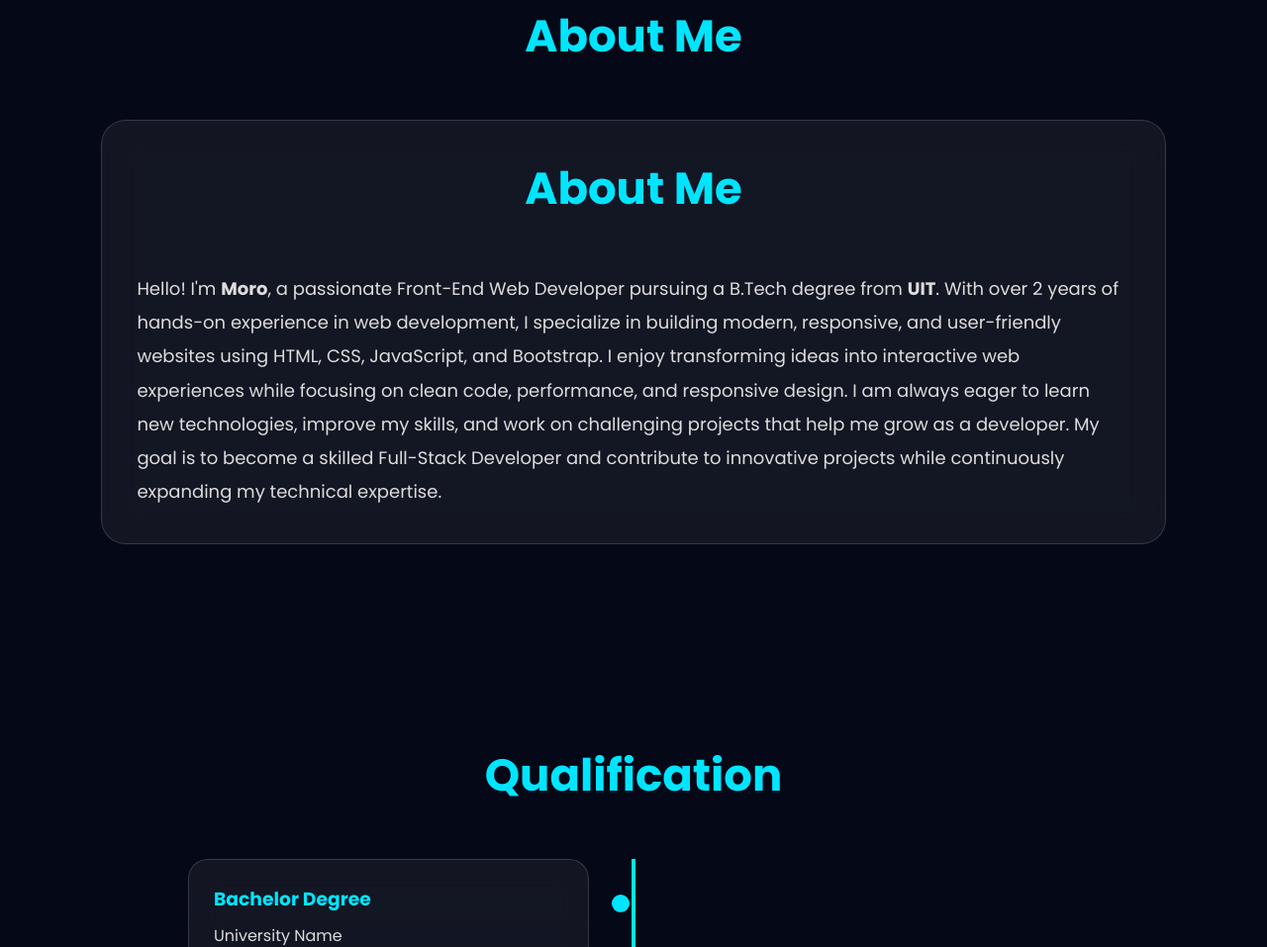
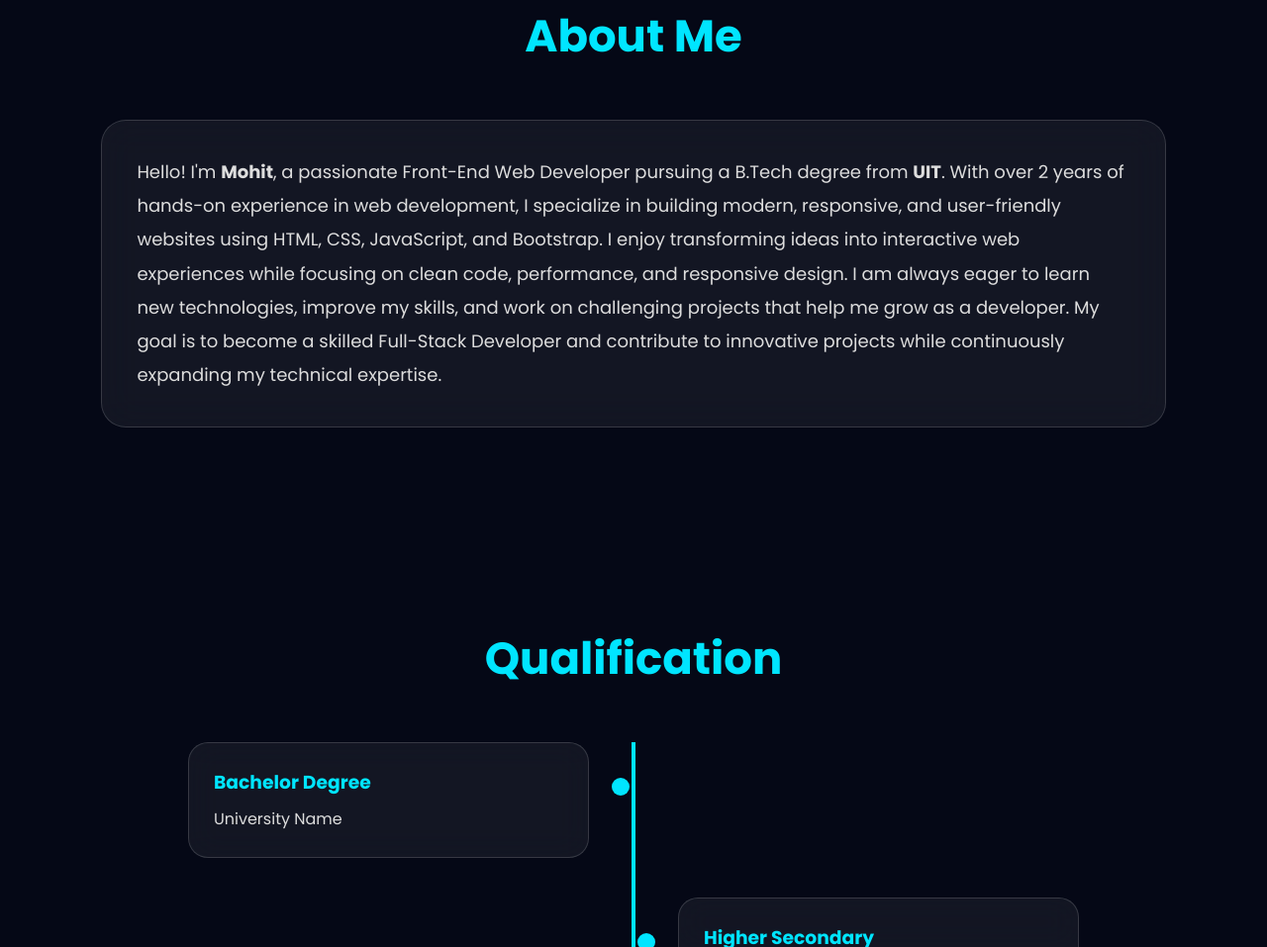
Before and after one commit to Mohit21-web/portfolio, a plain HTML site: page index.html in a window 1280 px wide. Shown: the part 897-1854 px from the top of the page at 99% size. Drawn offline with Linux system fonts and the light colour scheme.

Commit message:
Add files via upload

```diff
--- a/index.html
+++ b/index.html
@@ -100,11 +100,8 @@ Hire Me
 
 <div class="glass-card">
 
-
-<h2>About Me</h2>
-
 <p>
-Hello! I'm <strong>Moro</strong>, a passionate Front-End Web Developer pursuing a B.Tech degree from <strong>UIT</strong>. With over 2 years of hands-on experience in web development, I specialize in building modern, responsive, and user-friendly websites using HTML, CSS, JavaScript, and Bootstrap.
+Hello! I'm <strong>Mohit</strong>, a passionate Front-End Web Developer pursuing a B.Tech degree from <strong>UIT</strong>. With over 2 years of hands-on experience in web development, I specialize in building modern, responsive, and user-friendly websites using HTML, CSS, JavaScript, and Bootstrap.
 
 I enjoy transforming ideas into interactive web experiences while focusing on clean code, performance, and responsive design. I am always eager to learn new technologies, improve my skills, and work on challenging projects that help me grow as a developer.
 
```
